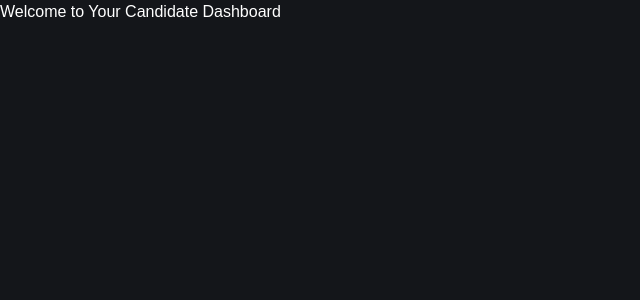
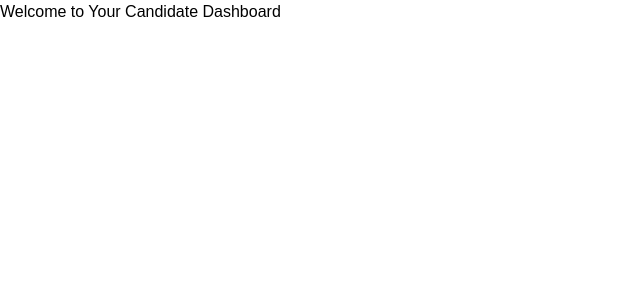
Before and after one commit to Interviewer-App/interviewer-web, a Next.js app: page /panel in a window 1280 px wide. Shown: the top 300 px of the page, without its empty margins (0-640 px from the left). Built offline with nearby package versions, Linux system fonts and the light colour scheme; no server answers.

Commit message:
Update foreground color and add border radius variable in global styles

```diff
--- a/src/app/globals.css
+++ b/src/app/globals.css
@@ -4,7 +4,7 @@
 
 :root {
   --background: #14161a;
-  --foreground: #ffffff;
+    --foreground: #ededed;
   --lightred: #b81e2a;
   --darkred: #6b1218;
 }
@@ -19,7 +19,11 @@
 }  */
 
 body {
-  color: var(--foreground);
-  background: var(--background);
   font-family: Arial, Helvetica, sans-serif;
 }
+
+@layer base {
+  :root {
+    --radius: 0.5rem;
+  }
+}
```
